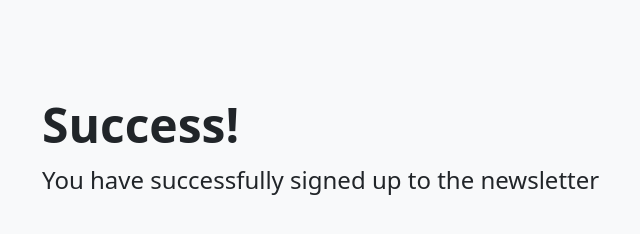
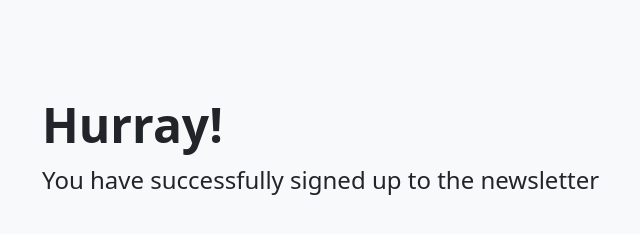
Before and after one commit to Bhagyesh2003/Newletter-Signup-Page, a website: page success.html in a window 1280 px wide. Shown: the whole page, without its empty margins (18-658 px from the left). Drawn offline with nearby package versions, Linux system fonts and the light colour scheme.

Commit message:
change success page h1

```diff
--- a/success.html
+++ b/success.html
@@ -22,7 +22,7 @@
   <main>
       <div class="p-5 mb-4 bg-light rounded-3">
         <div class="container-fluid py-5">
-          <h1 class="display-5 fw-bold">Success!</h1>
+          <h1 class="display-5 fw-bold">Hurray!</h1>
           <p class="col-md-8 fs-4">You have successfully signed up to the newsletter</p>
 
         </div>
```
